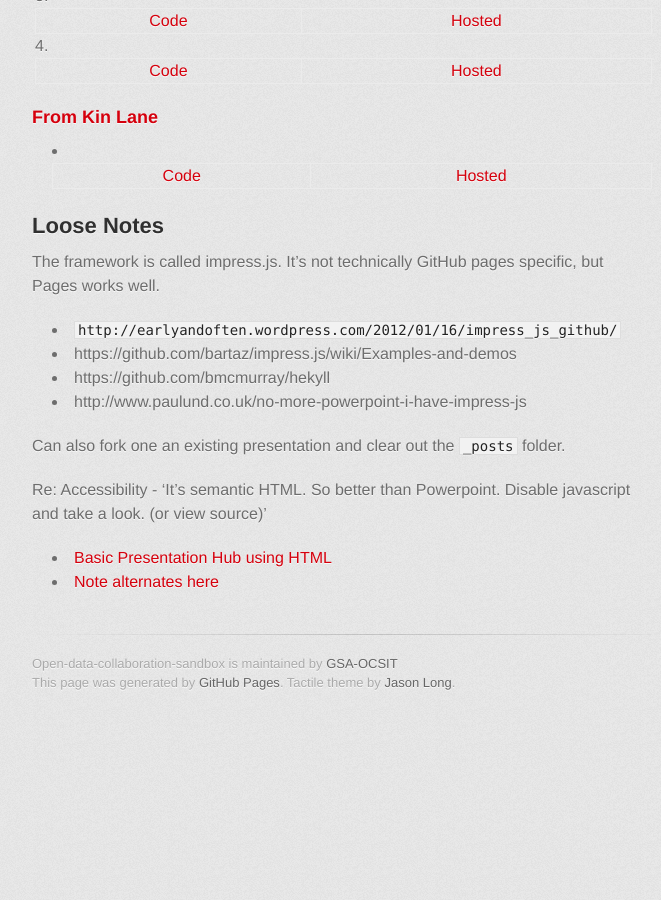
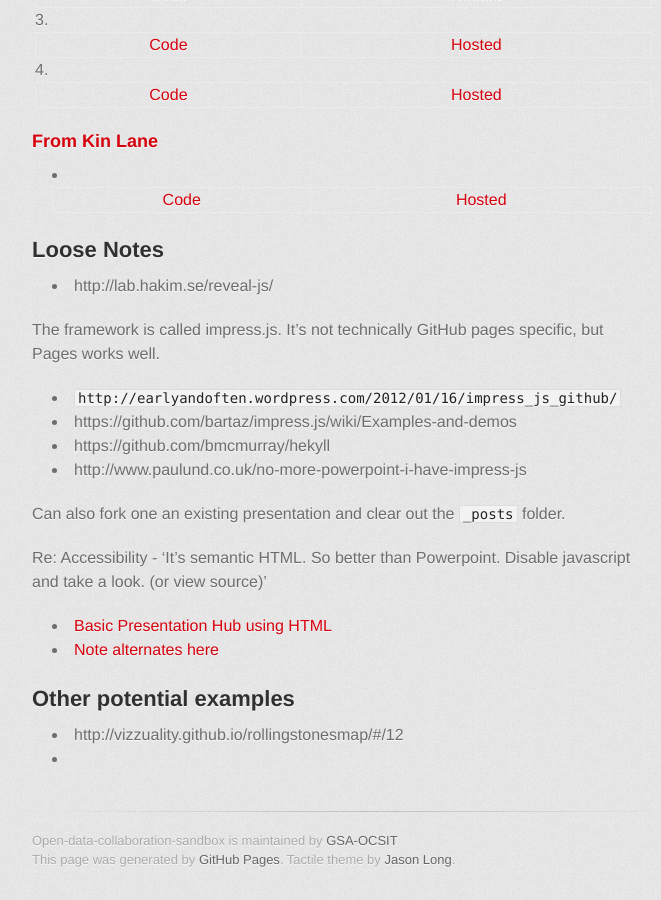
Before and after one commit to GSA/Open-Data-Collaboration-Sandbox, a Jekyll site: the page built from github_presentations.md, in a window 1280 px wide and 900 px high, scrolled down 735 px. Shown: the whole window, without its empty margins (298-959 px from the left). Built offline with Jekyll 4.4.1, drawn with Linux system fonts in a browser that asks for light colours; some web fonts are replaced; before the commit the page ends 1458 px from its top, so only the background shows below that.

Commit message:
adding more notes and template

```diff
--- a/github_presentations.md
+++ b/github_presentations.md
@@ -35,6 +36,8 @@ filename: github_presentations.md
 
 ## Loose Notes
 
+* http://lab.hakim.se/reveal-js/
+
 The framework is called impress.js. It's not technically GitHub pages specific, but Pages works well.
 
 * `http://earlyandoften.wordpress.com/2012/01/16/impress_js_github/`
@@ -50,3 +53,8 @@ Re: Accessibility - 'It's semantic HTML. So better than Powerpoint. Disable java
 
 * [Basic Presentation Hub using HTML](https://github.com/gbinal/Presentations)
 * [Note alternates here](https://github.com/USG-Website-Templates)
+
+
+## Other potential examples
+* http://vizzuality.github.io/rollingstonesmap/#/12
+*
```
Also changed, not shown: other parts of github_presentations.md (+1 -0 lines).
